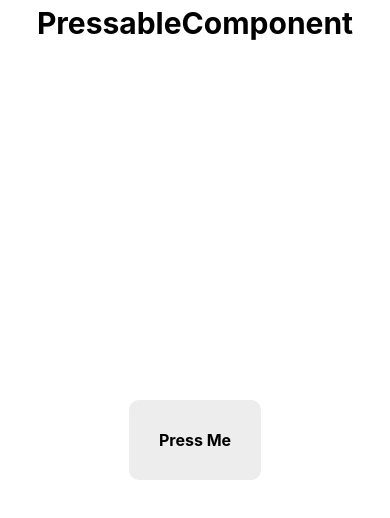
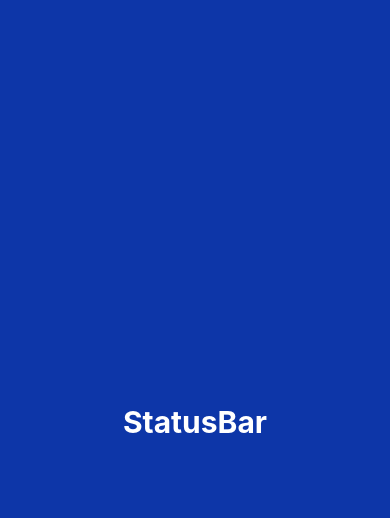
Before and after one commit to R-e-h-a-n-N-a-s-e-e-r/leaning-React-Native, a React Native app: screen / in a window 390 px wide. Shown: the top 518 px of the page. Built offline with nearby package versions, Linux system fonts and the light colour scheme.

Commit message:
Style Status Bar

```diff
--- a/App.tsx
+++ b/App.tsx
@@ -1,6 +1,7 @@
 import { Button, StyleSheet, Text, View } from 'react-native';
 import React from 'react';
-import PressableComponent from './src/Components/PressableComponent';
+// import PressableComponent from './src/Components/PressableComponent';
+import StatusBarExample from './src/Components/StatusBarExample';
 // import Loader from './src/Components/Loader';
 // import ButtonwithStyle from './src/Components/ButtonwithStyle';
 // import UseEffectUnMountingPhase from './src/Components/UseEffectUnMountingPhase';
@@ -20,7 +21,7 @@
 
 const App = () => {
   return (
-    <View style={{ flex: 1, padding: 5 }}>
+    <View style={{ flex: 1 }}>
       {/* <First />
       <UseState />
       <Props />
@@ -35,7 +36,8 @@
       {/* <UseEffectUnMountingPhase/> */}
       {/* <ButtonwithStyle/> */}
       {/* <Loader /> */}
-      <PressableComponent/>
+      {/* <PressableComponent/> */}
+      <StatusBarExample/>
     </View>
   );
 };
--- /dev/null
+++ b/src/Components/StatusBarExample.tsx
@@ -0,0 +1,32 @@
+import { StatusBar, StyleSheet, Text, View } from "react-native";
+import React from "react";
+
+const StatusBarExample = () => {
+  return (
+    <View style={styles.Container}>
+      <StatusBar
+      barStyle={"light-content"}
+      backgroundColor="rgba(0, 0, 0, 0.2)"
+      translucent={true} // This makes the status bar transparent
+      hidden={false}
+      />
+      <Text style={styles.Text}>StatusBar</Text>
+    </View>
+  );
+};
+
+export default StatusBarExample;
+
+const styles = StyleSheet.create({
+  Container:{
+    flex: 1,
+    justifyContent: "center",
+    alignItems: "center",
+    backgroundColor: "#0d36a8ff"
+  },
+  Text:{
+    color: "white",
+    fontSize: 30,
+    fontWeight: "bold",
+  }
+});
```
